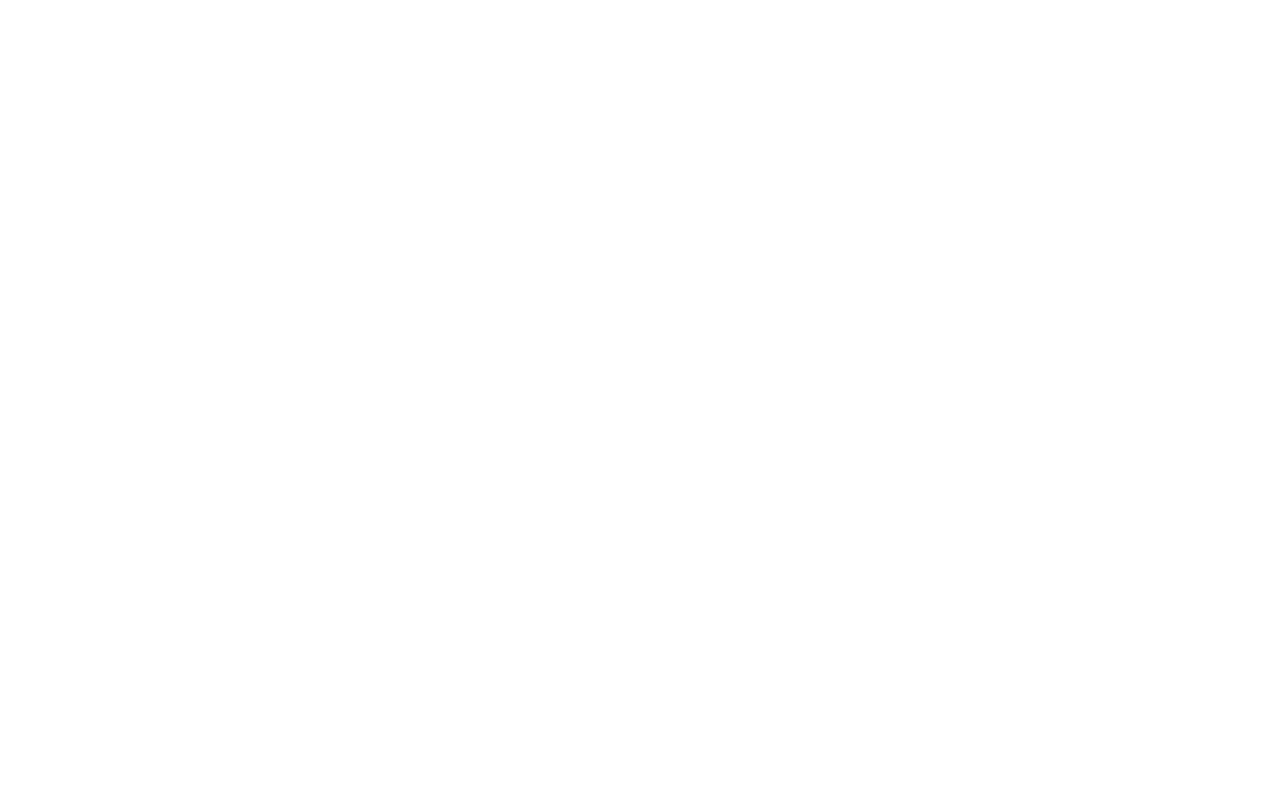
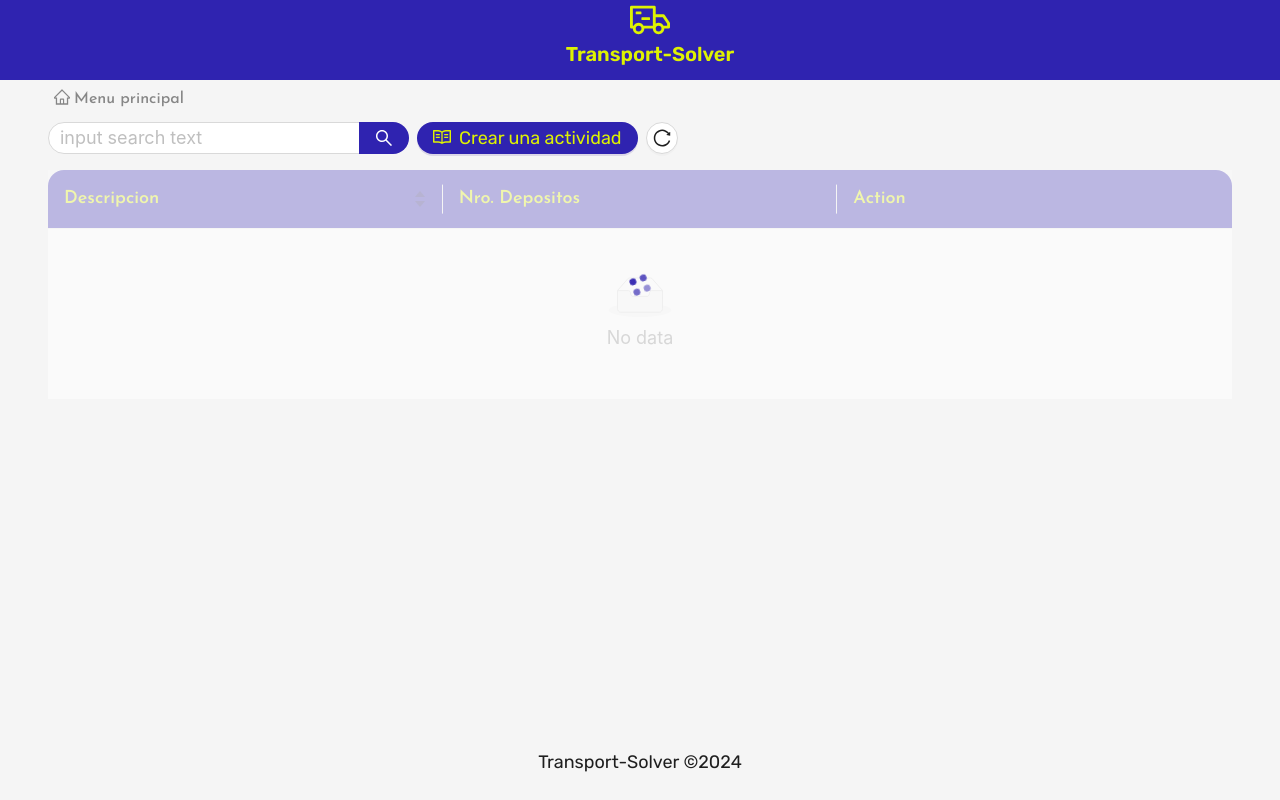
Before and after one commit to AgusR1/tranport-solver, a React (Vite) app: page /#/ in a window 1280 px wide. Before the commit this address had no page. Built offline with nearby package versions, Linux system fonts and the light colour scheme.

Commit message:
listado de actividades

```diff
--- a/src/App.tsx
+++ b/src/App.tsx
@@ -1,9 +1,12 @@
 import { HashRouter, Route, Routes } from "react-router-dom";
+import ListadoActividades from "./ListadoActividades/ListadoActividades";
 
 function App() {
 	return (
 		<HashRouter>
-			<Routes></Routes>
+			<Routes>
+				<Route path="/" element={<ListadoActividades />} />
+			</Routes>
 		</HashRouter>
 	);
 }
--- a/src/ListadoActividades/ListadoActividades.tsx
+++ b/src/ListadoActividades/ListadoActividades.tsx
@@ -1,18 +1,17 @@
 import React, { useRef, useState } from "react";
 import type { TableColumnsType, TableProps } from "antd";
-import { Button, Space, Table, Tag, Tooltip } from "antd";
+import { Breadcrumb, Button, Space, Table, Tooltip } from "antd";
 import Search, { SearchProps } from "antd/es/input/Search";
 import {
-	EditOutlined,
-	LockOutlined,
+	HomeOutlined,
 	ReadOutlined,
 	ReloadOutlined,
 	SearchOutlined,
-	UnlockOutlined,
 } from "@ant-design/icons";
 import { useNavigate } from "react-router-dom";
 import { fontFamily, secondaryColor } from "../general/constants";
 import { Actividad } from "./types";
+import MainLayout from "../general/MainLayout";
 
 type OnChange = NonNullable<TableProps<Actividad>["onChange"]>;
 type Filters = Parameters<OnChange>[1];
@@ -21,11 +20,8 @@
 type Sorts = GetSingle<Parameters<OnChange>[2]>;
 
 const ListadoActividades: React.FC = () => {
-	const [open, setOpen] = useState<boolean>(false);
 	const añadirItemRef = useRef<HTMLButtonElement>(null);
 	const [loading, setLoading] = useState<boolean>(true);
-	const [isEdit, setIsEdit] = useState<boolean>(false);
-	const [actividad, setActividad] = useState<Partial<Actividad> | null>(null);
 	const navigate = useNavigate();
 
 	const [filteredInfo, setFilteredInfo] = useState<Filters>({});
@@ -44,107 +40,41 @@
 	const onSearch: SearchProps["onSearch"] = (value, _e, info) =>
 		console.log(info?.source, value);
 
-	const handleOpenModalCreaActividad = () => {
-		setOpen(true);
-		setIsEdit(false);
-		setActividad(null);
-	};
-
 	const columns: TableColumnsType<Actividad> = [
 		{
-			title: "Nombre",
-			dataIndex: "nombre",
-			key: "nombre",
+			title: "Descripcion",
+			dataIndex: "descripcion",
+			key: "descripcion",
 			filteredValue: filteredInfo.name || null,
 			sorter: (a, b) => {
-				const displayNameA = a?.nombre ?? ""; // Si a.user o a.user.displayName son null o undefined, se asigna una cadena vacía
-				const displayNameB = b?.nombre ?? ""; // Lo mismo para b.user.displayName
+				const displayNameA = a?.descripcion ?? ""; // Si a.user o a.user.displayName son null o undefined, se asigna una cadena vacía
+				const displayNameB = b?.descripcion ?? ""; // Lo mismo para b.user.displayName
 				return displayNameA.length - displayNameB.length;
 			},
-			sortOrder: sortedInfo.columnKey === "nombre" ? sortedInfo.order : null,
+			sortOrder:
+				sortedInfo.columnKey === "descripcion" ? sortedInfo.order : null,
 			ellipsis: true,
 		},
 		{
-			title: "Tipo de actividad",
-			dataIndex: "tipoActividad",
-			key: "tipoActividad",
-			filteredValue: filteredInfo.name || null,
-			sorter: (a, b) => {
-				const displayNameA = a?.tipoActividad ?? ""; // Si a.user o a.user.displayName son null o undefined, se asigna una cadena vacía
-				const displayNameB = b?.tipoActividad ?? ""; // Lo mismo para b.user.displayName
-				return displayNameA.length - displayNameB.length;
-			},
-			sortOrder:
-				sortedInfo.columnKey === "tipoActividad" ? sortedInfo.order : null,
-			ellipsis: true,
-			render: (_, { tipoActividad }) => {
-				return getTipoActividadNombre(tipoActividad);
-			},
-		},
-		{
-			title: "Estado",
-			dataIndex: "abierta",
-			key: "abierta",
+			title: "Nro. Depositos",
+			dataIndex: "nroFuentes",
+			key: "nroFuentes",
 			filteredValue: filteredInfo.name || null,
 			ellipsis: true,
-			render: (_, { abierta }) => {
-				return abierta ? (
-					<Tag
-						style={{
-							fontFamily: fontFamily,
-							fontSize: "1em",
-							padding: "4px",
-						}}
-						icon={<UnlockOutlined />}
-						color="#4cd411"
-					>
-						Abierta
-					</Tag>
-				) : (
-					<Tag
-						style={{
-							fontFamily: fontFamily,
-							fontSize: "1em",
-							padding: "4px",
-						}}
-						icon={<LockOutlined />}
-						color="#ee4452"
-					>
-						Cerrada
-					</Tag>
-				);
-			},
 		},
 		{
 			title: "Action",
 			key: "action",
-			render: (
-				_: any,
-				{
-					id,
-					abierta,
-					nombre,
-					tipoActividad,
-					problemaTransporteInfo,
-					salaId,
-				}: Actividad
-			) => {
+			render: () => {
 				return (
 					<Space size="middle">
 						<Tooltip title="Ver actividad">
 							<Button
 								onClick={() => {
-									navigate(`/salas/${salaId}/actividad/${id}`);
+									navigate("");
 								}}
 								shape="circle"
 								icon={<SearchOutlined />}
-							/>
-						</Tooltip>
-						<Tooltip title="Renombrar actividad">
-							<Button
-								onClick={() => {}}
-								shape="circle"
-								icon={<EditOutlined />}
 							/>
 						</Tooltip>
 					</Space>
@@ -160,7 +90,26 @@
 	};
 
 	return (
+		<MainLayout>
 			<>
+				<Breadcrumb
+					style={{
+						paddingTop: "0.5em",
+						paddingBottom: "0.5em",
+						fontFamily: "Josefin Sans",
+					}}
+					items={[
+						{
+							path: "/",
+							title: (
+								<>
+									<HomeOutlined />
+									<span>Menu principal</span>
+								</>
+							),
+						},
+					]}
+				/>
 				<Space style={{ marginBottom: 16 }}>
 					<Search
 						placeholder="input search text"
@@ -168,17 +117,15 @@
 						enterButton
 						style={{ fontFamily: fontFamily }}
 					/>
-				{sala?.ownerId === user?.uid && (
 					<Button
 						style={{ fontFamily: fontFamily, color: secondaryColor }}
 						type="primary"
 						ref={añadirItemRef}
 						icon={<ReadOutlined />}
-						onClick={handleOpenModalCreaActividad}
+						onClick={() => {}}
 					>
 						{`Crear una actividad`}
 					</Button>
-				)}
 
 					<Button
 						onClick={() => {
@@ -194,16 +141,8 @@
 					dataSource={data}
 					onChange={handleChange}
 				/>
-			{open && (
-				<ModalActividad
-					setOpen={setOpen}
-					open={open}
-					isEdit={isEdit}
-					actividad={actividad}
-					fetchData={fetchData}
-				/>
-			)}
 			</>
+		</MainLayout>
 	);
 };
 
--- a/src/general/MainLayout.tsx
+++ b/src/general/MainLayout.tsx
@@ -1,4 +1,4 @@
-import { TeamOutlined } from "@ant-design/icons";
+import { TruckOutlined } from "@ant-design/icons";
 import { Flex, Layout, Space, theme } from "antd";
 import React from "react";
 import Title from "antd/es/typography/Title";
@@ -22,7 +22,7 @@
 			<Header style={{ padding: 0, background: colorPrimary }}>
 				<Flex style={boxStyle} align="center" justify="space-evenly">
 					<Space.Compact style={{ paddingLeft: "20px" }} direction="vertical">
-						<TeamOutlined
+						<TruckOutlined
 							style={{
 								fontSize: "40px",
 								color: secondaryColor,
```
Lines whose indentation alone changed are shown as unchanged.
